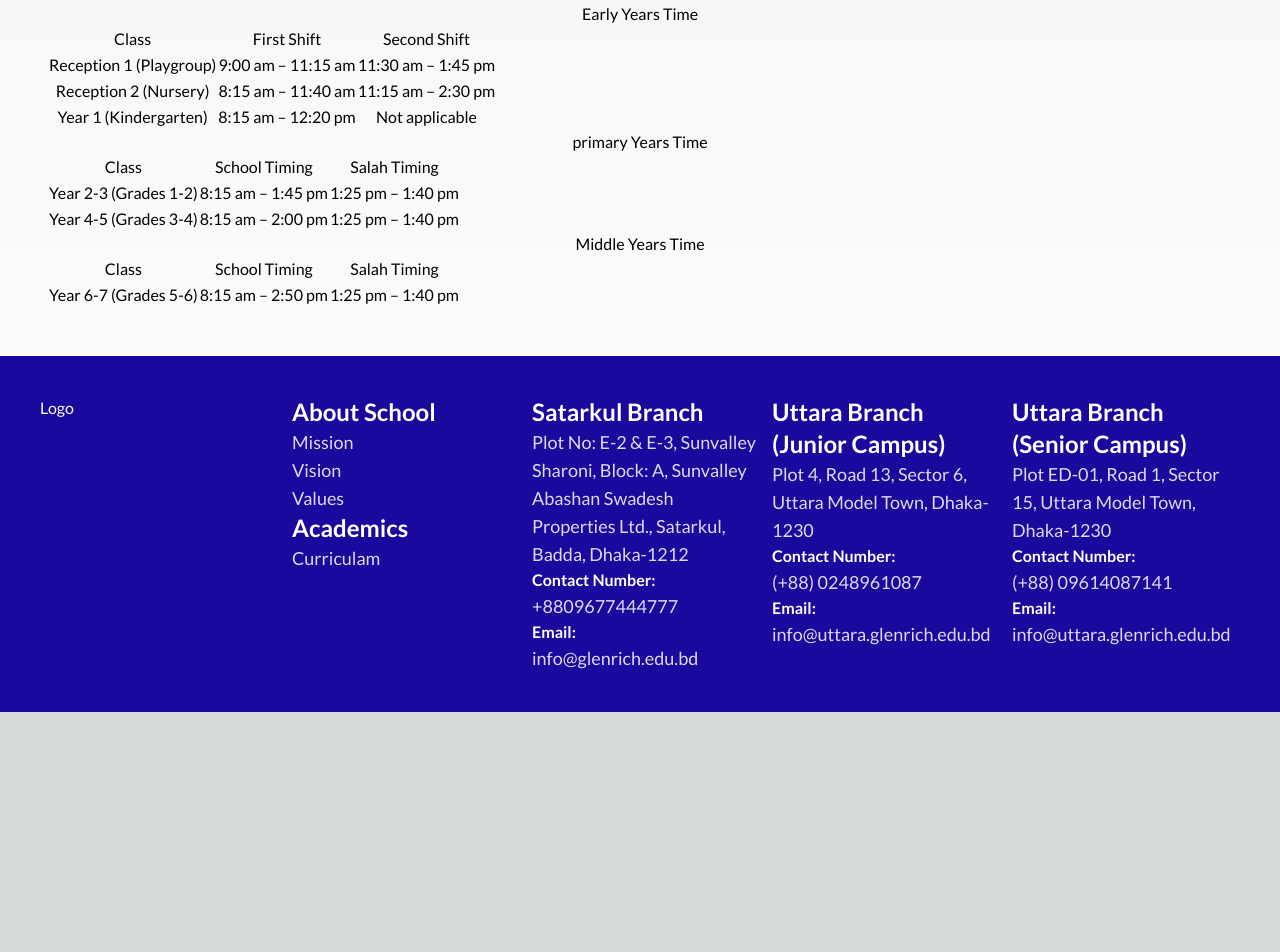
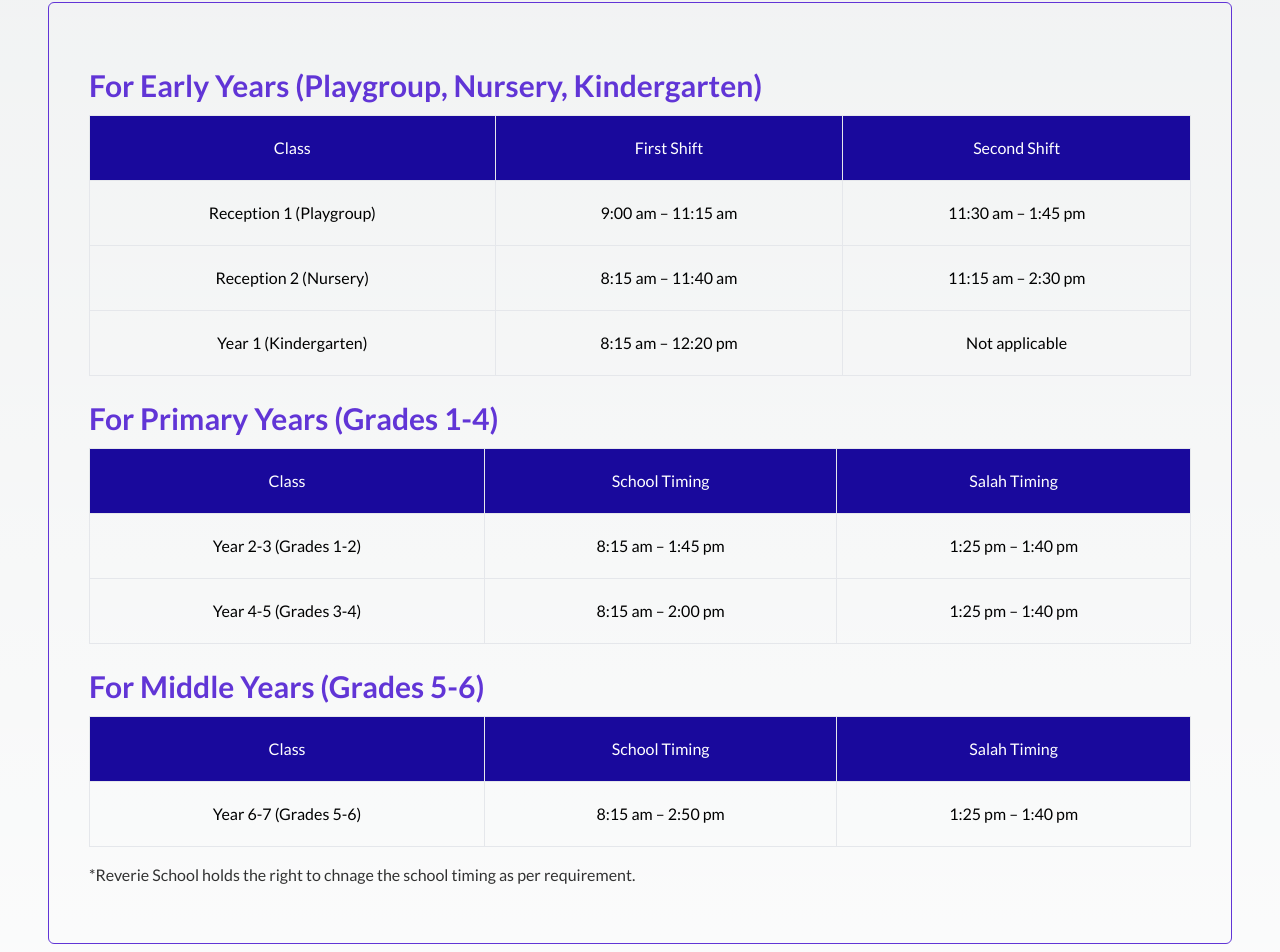
Before and after one commit to ifshad/zariq-interview-assignment, a Next.js app: page / in a window 1280 px wide. Shown: the part 2988-3940 px from the top of the page. Before the commit the page ends 3700 px from the top, so only its background shows below. Built offline with nearby package versions, Linux system fonts and the light colour scheme.

Commit message:
table completed

```diff
--- a/components/SchoolTiming/page.jsx
+++ b/components/SchoolTiming/page.jsx
@@ -23,18 +23,27 @@ export default function SchoolTiming() {
     { header: "Salah Timing", accesor: "salahTiming" },
   ];
   return (
-    <div className="container md:p-12 text-center">
+    <div className="container md:p-12">
       {/* Title */}
-      <div className="w-3/5 mx-auto">
+      <div className="w-3/5 mx-auto text-center">
         <h1 className="section-title">School Timing</h1>
       </div>
       {/* Table */}
-      <h1>Early Years Time</h1>
-      <Table columns={earlyYearsColumn} data={earlyYearsTiming} />
-      <h1>primary Years Time</h1>
-      <Table columns={primaryYearsColumn} data={primaryYearsTiming} />
-      <h1>Middle Years Time</h1>
-      <Table columns={middleYearsColumn} data={middleYearsTiming} />
+      <div className="p-10 rounded-md border border-secondary-color flex flex-col">
+        <h1 className="card-title mt-6 mb-3">For Early Years (Playgroup, Nursery, Kindergarten)</h1>
+        <Table columns={earlyYearsColumn} data={earlyYearsTiming} />
+        <h1 className="card-title mt-6 mb-3">For Primary Years (Grades 1-4)</h1>
+        <Table columns={primaryYearsColumn} data={primaryYearsTiming} />
+        <h1 className="card-title mt-6 mb-3">For Middle Years (Grades 5-6)</h1>
+        <Table columns={middleYearsColumn} data={middleYearsTiming} />
+        <p className="opacity-80 my-4">
+          *Reverie School holds the right to chnage the school timing as per
+          requirement.
+        </p>
+      </div>
+      <div className="flex justify-center my-5">
+        <button className="btn">Enroll Your Kid</button>
+      </div>
     </div>
   );
 }
--- a/components/Table/main.jsx
+++ b/components/Table/main.jsx
@@ -7,7 +7,9 @@ export default function Table({ columns, data }) {
         <thead>
           <tr>
             {columns.map((col, index) => (
-              <td key={index}>{col.header}</td>
+              <td key={index} className="border p-5 text-center bg-accent-color text-primary-color">
+                {col.header}
+              </td>
             ))}
           </tr>
         </thead>
@@ -15,7 +17,9 @@ export default function Table({ columns, data }) {
           {data.map((row) => (
             <tr key={row.id}>
               {columns.map((col, index) => (
-                <td key={index}>{row[col.accesor]}</td>
+                <td key={index} className="border p-5 text-center">
+                  {row[col.accesor]}
+                </td>
               ))}
             </tr>
           ))}
```
